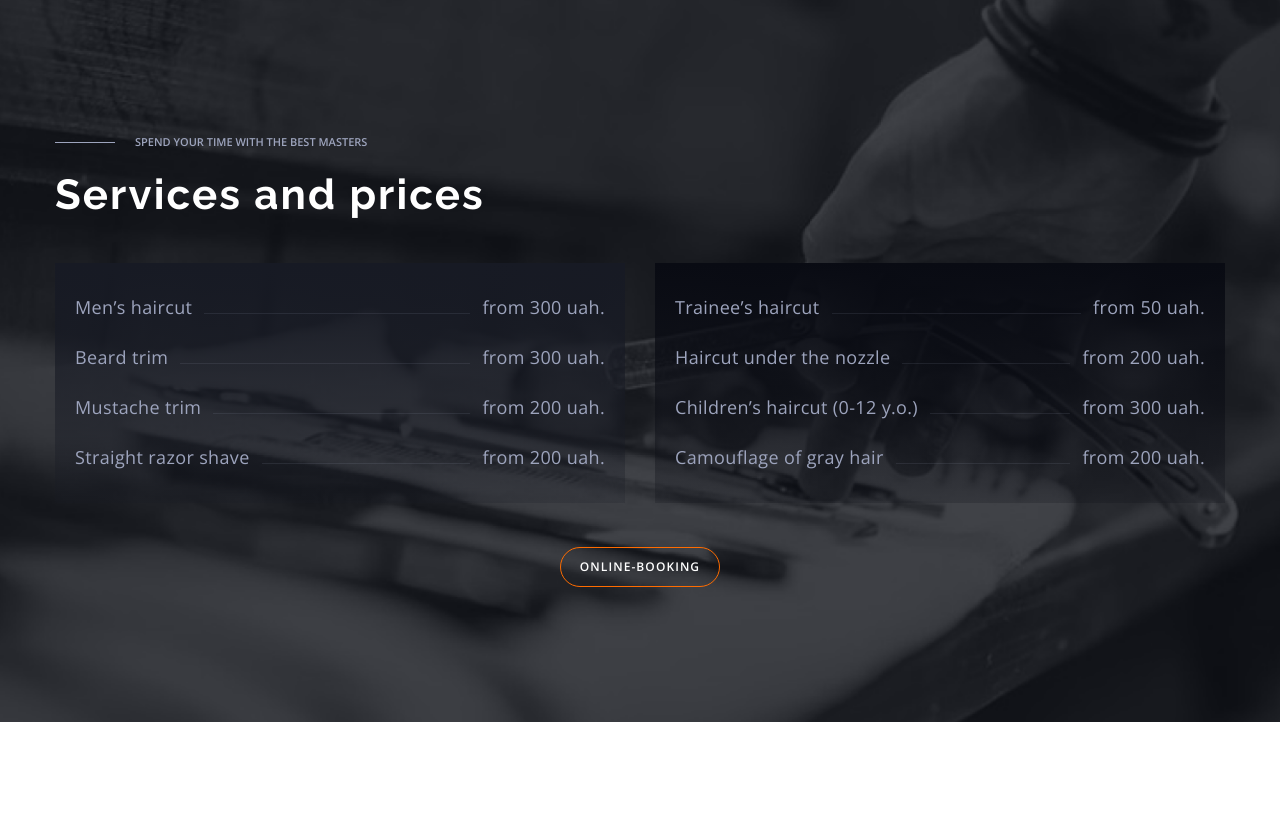
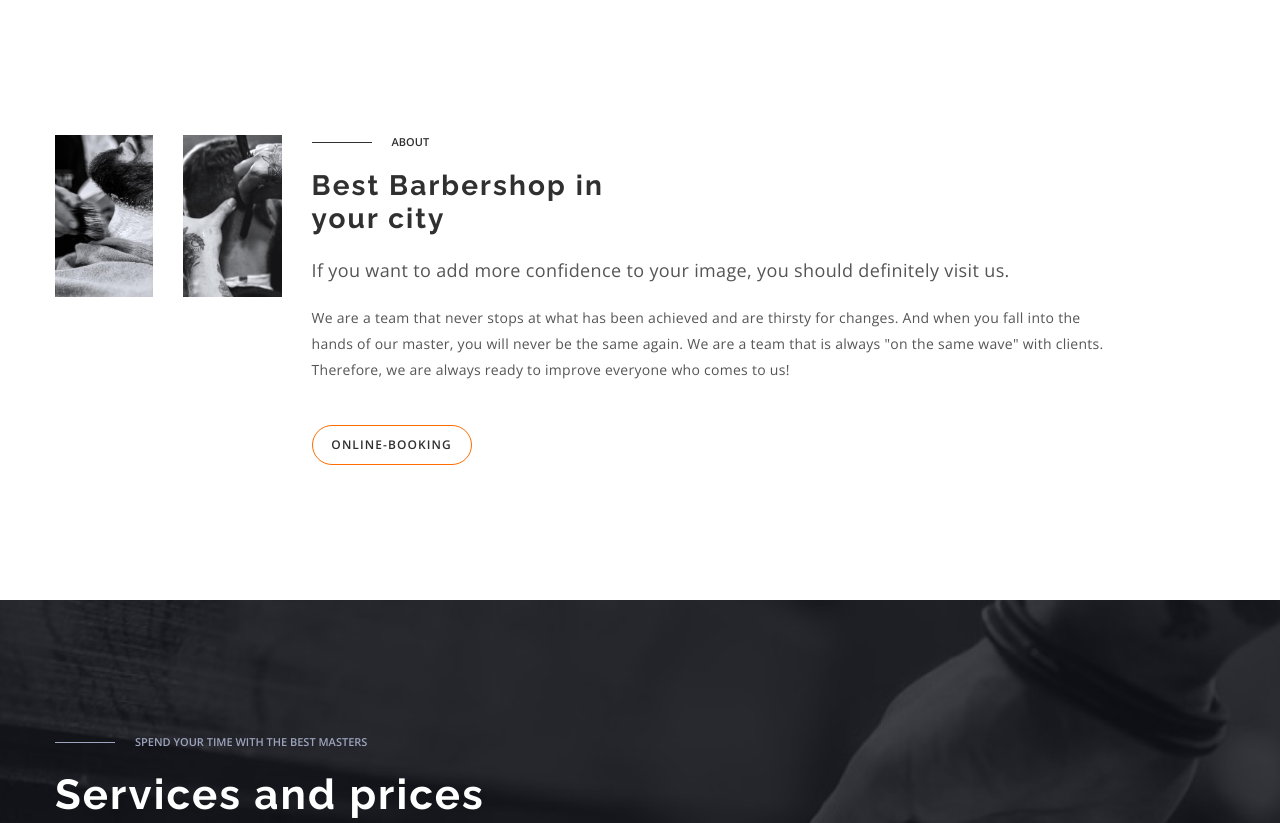
Before and after one commit to Volya16/barbershop, a plain HTML site: page index.html in a window 1280 px wide. Shown: the top 823 px of the page. Drawn offline with nearby package versions, Linux system fonts and the light colour scheme.

Commit message:
added mob version to about

```diff
--- a/css/style.css
+++ b/css/style.css
@@ -351,8 +351,8 @@ img {
 
 /* ABOUT */
 .about {
-  padding-top: 120px;
-  padding-bottom: 120px;
+  padding-top: 84px;
+  padding-bottom: 84px;
 }
 
 .about-container {
@@ -362,10 +362,6 @@ img {
 
 .about-list {
   display: none;
-}
-
-.about-wrap {
-  padding-right: 100px;
 }
 
 .about-title {
@@ -374,6 +370,8 @@ img {
 }
 
 .about-bottom-title {
+  width: 306px;
+  font-size: 28px;
   margin-bottom: 20px;
   color: var(--dark-title-color);
 }
@@ -381,7 +379,7 @@ img {
 .about-top-text {
   margin-bottom: 20px;
   color: var(--dark-text-color);
-  font-size: 18px;
+  font-size: 16px;
   font-weight: 400;
   line-height: 30px;
   letter-spacing: 0.36px;
@@ -400,12 +398,12 @@ img {
   color: var(--dark-title-color);
 }
 
-@media screen and (min-width: 480px) {
-
-
-}
-
 @media screen and (min-width: 768px) {
+.about {
+  padding-top: 100px;
+  padding-bottom: 100px;
+}
+
   .about-list {
   display: flex;
 }
@@ -420,6 +418,10 @@ img {
 .about-container {
   display: flex;
   gap: 30px;
+}
+
+.about-wrap {
+  padding-right: 100px;
 }
 
 .about-list {
--- a/index.html
+++ b/index.html
@@ -87,7 +87,7 @@
           </div>
         </div>
       </section> -->
-      <!-- <section class="about" id="about">
+      <section class="about" id="about">
         <div class="container about-container">
           <ul class="about-list">
             <li class="about-item">
@@ -126,7 +126,7 @@
             <button class="about-btn btn" type="button">Online-booking</button>
           </div>
         </div>
-      </section> -->
+      </section>
       <section class="services" id="services">
         <div class="container">
           <p class="services-top-text top-text">
```
